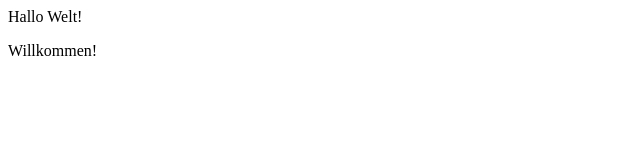
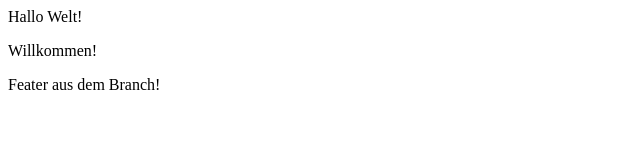
Before and after one commit to HannahHelpferer/example, a plain HTML site: page index.html in a window 1280 px wide. Shown: the whole page, without its empty margins (0-640 px from the left). Drawn offline with Linux system fonts and the light colour scheme.

Commit message:
New Feature added

```diff
--- a/index.html
+++ b/index.html
@@ -1,2 +1,3 @@
 <p> Hallo Welt! </p>
 <p> Willkommen! </p>
+<p> Feater aus dem Branch! </p>
```
